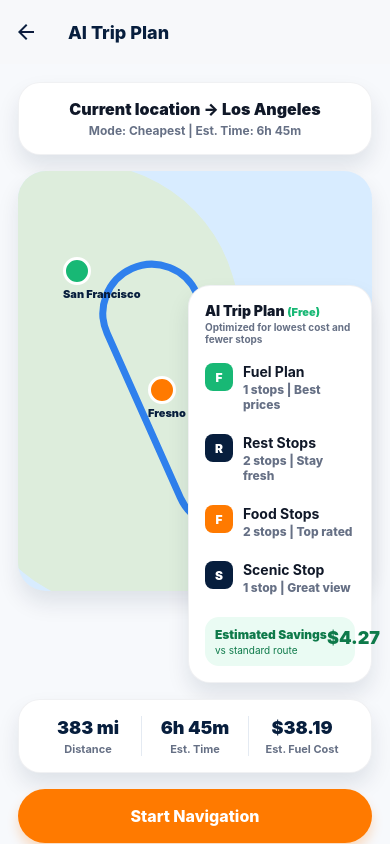
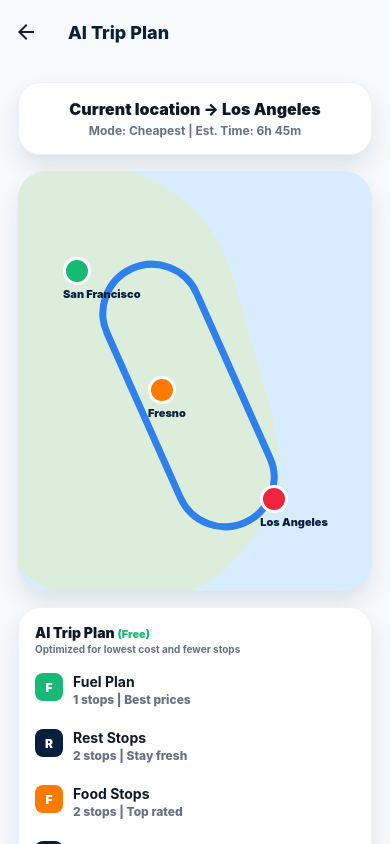
Before and after one commit to saikittu332/waylo-app, a React Native app: screen /TripResults in a window 390 px wide. Built offline with nearby package versions, Linux system fonts and the light colour scheme.

Commit message:
Fix UI and navigation foundations

```diff
--- a/src/navigation/AppNavigator.js
+++ b/src/navigation/AppNavigator.js
@@ -20,10 +20,10 @@ export default function AppNavigator() {
       initialRouteName="Splash"
       screenOptions={{
         headerShadowVisible: false,
-        headerStyle: { backgroundColor: colors.background },
+        headerStyle: { backgroundColor: colors.appBackground },
         headerTintColor: colors.navy,
         headerTitleStyle: { fontWeight: "800" },
-        contentStyle: { backgroundColor: colors.background }
+        contentStyle: { backgroundColor: colors.appBackground }
       }}
     >
       <Stack.Screen name="Splash" component={SplashScreen} options={{ headerShown: false }} />
--- a/src/screens/AssistantNameScreen.js
+++ b/src/screens/AssistantNameScreen.js
@@ -1,5 +1,6 @@
 import React, { useState } from "react";
-import { Pressable, SafeAreaView, StyleSheet, Text, TextInput, View } from "react-native";
+import { Pressable, ScrollView, StyleSheet, Text, TextInput, View } from "react-native";
+import { SafeAreaView } from "react-native-safe-area-context";
 import PrimaryButton from "../components/PrimaryButton";
 import { colors, radii, spacing, typography } from "../constants/theme";
 
@@ -16,7 +17,7 @@ export default function AssistantNameScreen({ navigation }) {
 
   return (
     <SafeAreaView style={styles.safe}>
-      <View style={styles.container}>
+      <ScrollView contentContainerStyle={styles.container} keyboardShouldPersistTaps="handled">
         <Text style={styles.heading}>What would you like to call your assistant?</Text>
         <Text style={styles.copy}>You can personalize the assistant, and Waylo stays as the backup name.</Text>
         <TextInput
@@ -38,18 +39,23 @@ export default function AssistantNameScreen({ navigation }) {
           ))}
         </View>
         <PrimaryButton title="Save Assistant Name" onPress={saveName} />
-      </View>
+      </ScrollView>
     </SafeAreaView>
   );
 }
 
 const styles = StyleSheet.create({
   safe: {
+    backgroundColor: colors.appBackground,
     flex: 1
   },
   container: {
+    alignSelf: "center",
     gap: spacing.md,
-    padding: spacing.lg
+    maxWidth: 430,
+    minHeight: "100%",
+    padding: spacing.lg,
+    width: "100%"
   },
   heading: {
     ...typography.heading,
--- a/src/screens/HomeScreen.js
+++ b/src/screens/HomeScreen.js
@@ -1,5 +1,6 @@
 import React, { useState } from "react";
-import { Pressable, SafeAreaView, ScrollView, StyleSheet, Text, TextInput, View } from "react-native";
+import { Pressable, ScrollView, StyleSheet, Text, TextInput, View } from "react-native";
+import { SafeAreaView } from "react-native-safe-area-context";
 import PremiumCard from "../components/PremiumCard";
 import PrimaryButton from "../components/PrimaryButton";
 import TripModeChip from "../components/TripModeChip";
@@ -26,7 +27,7 @@ export default function HomeScreen({ navigation, route }) {
         </View>
       </View>
 
-      <ScrollView contentContainerStyle={styles.container} showsVerticalScrollIndicator={false}>
+      <ScrollView contentContainerStyle={styles.container} keyboardShouldPersistTaps="handled" showsVerticalScrollIndicator={false}>
         <PremiumCard style={styles.tripCard}>
           <Text style={styles.cardTitle}>Plan Your Trip</Text>
           <TripField label="From" value={from} onChangeText={setFrom} pinColor="#367CFF" />
@@ -45,18 +46,29 @@ export default function HomeScreen({ navigation, route }) {
 
         <View style={styles.sectionHeader}>
           <Text style={styles.sectionTitle}>Recent Trips</Text>
-          <Text style={styles.viewAll}>View all</Text>
+          <Pressable onPress={() => navigation.navigate("TripResults", { assistantName, vehicle, tripRequest: { from, to, mode } })} hitSlop={8}>
+            <Text style={styles.viewAll}>View all</Text>
+          </Pressable>
         </View>
         <PremiumCard style={styles.recentCard}>
-          <RecentTrip title="San Francisco -> Yosemite" date="May 20, 2024" />
+          <RecentTrip title="San Francisco -> Yosemite" date="May 20, 2024" onPress={() => navigation.navigate("TripResults", { assistantName, vehicle, tripRequest: { from: "San Francisco", to: "Yosemite, CA", mode: "Scenic" } })} />
           <View style={styles.listDivider} />
-          <RecentTrip title="Las Vegas -> Grand Canyon" date="May 18, 2024" />
+          <RecentTrip title="Las Vegas -> Grand Canyon" date="May 18, 2024" onPress={() => navigation.navigate("TripResults", { assistantName, vehicle, tripRequest: { from: "Las Vegas", to: "Grand Canyon, AZ", mode: "Comfort" } })} />
         </PremiumCard>
       </ScrollView>
 
       <View style={styles.tabBar}>
         {["Home", "Trips", "Vehicle", "Profile"].map((item) => (
-          <Pressable key={item} style={styles.tabItem}>
+          <Pressable
+            key={item}
+            onPress={() => {
+              if (item === "Home") navigation.navigate("Home", { assistantName, vehicle });
+              if (item === "Trips") navigation.navigate("TripResults", { assistantName, vehicle, tripRequest: { from, to, mode } });
+              if (item === "Vehicle") navigation.navigate("VehicleSetup", { assistantName });
+              if (item === "Profile") navigation.navigate("Paywall");
+            }}
+            style={styles.tabItem}
+          >
             <Text style={[styles.tabIcon, item === "Home" && styles.activeTab]}>*</Text>
             <Text style={[styles.tabLabel, item === "Home" && styles.activeTab]}>{item}</Text>
           </Pressable>
@@ -79,22 +91,23 @@ function TripField({ label, value, onChangeText, pinColor }) {
   );
 }
 
-function RecentTrip({ title, date }) {
+function RecentTrip({ title, date, onPress }) {
   return (
-    <View style={styles.recentTrip}>
+    <Pressable onPress={onPress} style={styles.recentTrip}>
       <View>
         <Text style={styles.recentTitle}>{title}</Text>
         <Text style={styles.recentDate}>{date}</Text>
       </View>
       <Text style={styles.chevron}>{">"}</Text>
-    </View>
+    </Pressable>
   );
 }
 
 const styles = StyleSheet.create({
   safe: {
     backgroundColor: colors.appBackground,
-    flex: 1
+    flex: 1,
+    paddingBottom: 0
   },
   navyHeader: {
     backgroundColor: colors.navy,
@@ -134,7 +147,7 @@ const styles = StyleSheet.create({
     marginTop: -108,
     maxWidth: screen.maxWidth,
     padding: screen.padding,
-    paddingBottom: 110,
+    paddingBottom: spacing.lg,
     width: "100%"
   },
   tripCard: {
@@ -234,13 +247,11 @@ const styles = StyleSheet.create({
     backgroundColor: colors.surface,
     borderTopColor: colors.border,
     borderTopWidth: 1,
-    bottom: 0,
     flexDirection: "row",
     justifyContent: "space-around",
     maxWidth: screen.maxWidth,
-    paddingBottom: spacing.sm,
+    paddingBottom: spacing.md,
     paddingTop: spacing.sm,
-    position: "absolute",
     width: "100%"
   },
   tabItem: {
--- a/src/screens/LoginScreen.js
+++ b/src/screens/LoginScreen.js
@@ -1,5 +1,6 @@
 import React, { useState } from "react";
-import { SafeAreaView, StyleSheet, Text, TextInput, View } from "react-native";
+import { ScrollView, StyleSheet, Text, TextInput, View } from "react-native";
+import { SafeAreaView } from "react-native-safe-area-context";
 import Logo from "../components/Logo";
 import PremiumCard from "../components/PremiumCard";
 import PrimaryButton from "../components/PrimaryButton";
@@ -27,7 +28,7 @@ export default function LoginScreen({ navigation }) {
 
   return (
     <SafeAreaView style={styles.safe}>
-      <View style={styles.container}>
+      <ScrollView contentContainerStyle={styles.container} keyboardShouldPersistTaps="handled" showsVerticalScrollIndicator={false}>
         <Logo size="md" />
         <View style={styles.header}>
           <Text style={styles.heading}>Welcome back!</Text>
@@ -65,7 +66,7 @@ export default function LoginScreen({ navigation }) {
         <Text style={styles.terms}>
           By continuing, you agree to our Terms of Service and Privacy Policy
         </Text>
-      </View>
+      </ScrollView>
     </SafeAreaView>
   );
 }
@@ -77,9 +78,9 @@ const styles = StyleSheet.create({
   },
   container: {
     alignSelf: "center",
-    flex: 1,
     gap: spacing.lg,
     maxWidth: screen.maxWidth,
+    minHeight: "100%",
     padding: screen.padding,
     width: "100%"
   },
@@ -149,7 +150,7 @@ const styles = StyleSheet.create({
     color: colors.mutedLight,
     fontSize: 12,
     lineHeight: 18,
-    marginTop: "auto",
+    marginTop: spacing.xl,
     textAlign: "center"
   }
 });
--- a/src/screens/NavigationScreen.js
+++ b/src/screens/NavigationScreen.js
@@ -1,7 +1,7 @@
 import React from "react";
-import { SafeAreaView, StyleSheet, Text, View } from "react-native";
+import { Pressable, StyleSheet, Text, View } from "react-native";
+import { SafeAreaView } from "react-native-safe-area-context";
 import PremiumCard from "../components/PremiumCard";
-import PrimaryButton from "../components/PrimaryButton";
 import StatItem from "../components/StatItem";
 import { colors, radii, screen, shadows, spacing } from "../constants/theme";
 import { formatHours } from "../utils/tripCalculator";
@@ -50,7 +50,9 @@ export default function NavigationScreen({ navigation, route }) {
               <StatItem compact label="arrival" value="6:45" />
               <StatItem compact label="hrs" value={formatHours(routeSummary?.durationHours || 6.75)} />
               <StatItem compact label="mi" value={`${routeSummary?.distanceMiles || 383}`} />
-              <PrimaryButton title="End" variant="danger" onPress={() => navigation.navigate("TripSummary", { tripPlan })} />
+              <Pressable onPress={() => navigation.navigate("TripSummary", { tripPlan })} style={styles.endButton}>
+                <Text style={styles.endButtonText}>End</Text>
+              </Pressable>
             </View>
           </PremiumCard>
         </View>
@@ -186,7 +188,7 @@ const styles = StyleSheet.create({
   },
   controls: {
     gap: spacing.sm,
-    marginTop: 230,
+    marginTop: "auto",
     width: 60
   },
   floatControl: {
@@ -262,5 +264,17 @@ const styles = StyleSheet.create({
     flexDirection: "row",
     gap: spacing.sm,
     marginTop: spacing.sm
+  },
+  endButton: {
+    alignItems: "center",
+    backgroundColor: colors.red,
+    borderRadius: radii.md,
+    height: 54,
+    justifyContent: "center",
+    width: 64
+  },
+  endButtonText: {
+    color: colors.surface,
+    fontWeight: "900"
   }
 });
--- a/src/screens/PaywallScreen.js
+++ b/src/screens/PaywallScreen.js
@@ -1,7 +1,8 @@
 import React, { useState } from "react";
-import { SafeAreaView, StyleSheet, Text, View } from "react-native";
+import { ScrollView, StyleSheet, Text, View } from "react-native";
+import { SafeAreaView } from "react-native-safe-area-context";
 import PrimaryButton from "../components/PrimaryButton";
-import { colors, radii, shadows, spacing, typography } from "../constants/theme";
+import { colors, radii, screen, shadows, spacing, typography } from "../constants/theme";
 import { setMockPremium } from "../services/subscriptionService";
 
 export default function PaywallScreen({ navigation }) {
@@ -14,7 +15,7 @@ export default function PaywallScreen({ navigation }) {
 
   return (
     <SafeAreaView style={styles.safe}>
-      <View style={styles.container}>
+      <ScrollView contentContainerStyle={styles.container} showsVerticalScrollIndicator={false}>
         <Text style={styles.heading}>Upgrade to Waylo Premium</Text>
         <View style={styles.planRow}>
           <PlanCard title="Free" price="$0" items={["Basic route", "1 fuel suggestion"]} />
@@ -27,7 +28,7 @@ export default function PaywallScreen({ navigation }) {
         </View>
         <PrimaryButton title={upgraded ? "Premium Enabled" : "Upgrade to Premium"} onPress={upgrade} />
         <PrimaryButton title="Back to Trip" variant="secondary" onPress={() => navigation.goBack()} />
-      </View>
+      </ScrollView>
     </SafeAreaView>
   );
 }
@@ -46,21 +47,29 @@ function PlanCard({ title, price, items, featured }) {
 
 const styles = StyleSheet.create({
   safe: {
+    backgroundColor: colors.appBackground,
     flex: 1
   },
   container: {
+    alignSelf: "center",
     gap: spacing.lg,
-    padding: spacing.lg
+    maxWidth: screen.maxWidth,
+    minHeight: "100%",
+    padding: spacing.lg,
+    paddingBottom: spacing.xl * 2,
+    width: "100%"
   },
   heading: typography.heading,
   planRow: {
     flexDirection: "row",
+    flexWrap: "wrap",
     gap: spacing.md
   },
   card: {
     backgroundColor: colors.surface,
     borderRadius: radii.lg,
-    flex: 1,
+    flexBasis: 150,
+    flexGrow: 1,
     gap: spacing.sm,
     minHeight: 280,
     padding: spacing.md,
--- a/src/screens/SplashScreen.js
+++ b/src/screens/SplashScreen.js
@@ -1,5 +1,6 @@
 import React from "react";
-import { SafeAreaView, StyleSheet, Text, View } from "react-native";
+import { Pressable, StyleSheet, Text, View } from "react-native";
+import { SafeAreaView } from "react-native-safe-area-context";
 import Logo from "../components/Logo";
 import PrimaryButton from "../components/PrimaryButton";
 import { colors, radii, screen, spacing } from "../constants/theme";
@@ -27,7 +28,9 @@ export default function SplashScreen({ navigation }) {
 
           <View style={styles.actions}>
             <PrimaryButton title="Get Started" onPress={() => navigation.navigate("Login")} />
-            <Text style={styles.loginText}>Login / Sign up</Text>
+            <Pressable onPress={() => navigation.navigate("Login")} style={styles.loginLink}>
+              <Text style={styles.loginText}>Login / Sign up</Text>
+            </Pressable>
           </View>
         </View>
       </SafeAreaView>
@@ -151,5 +154,10 @@ const styles = StyleSheet.create({
     fontSize: 15,
     fontWeight: "800",
     textAlign: "center"
+  },
+  loginLink: {
+    alignItems: "center",
+    minHeight: 36,
+    justifyContent: "center"
   }
 });
--- a/src/screens/StopDetailsScreen.js
+++ b/src/screens/StopDetailsScreen.js
@@ -1,5 +1,6 @@
 import React from "react";
-import { SafeAreaView, ScrollView, StyleSheet, Text, View } from "react-native";
+import { ScrollView, StyleSheet, Text, View } from "react-native";
+import { SafeAreaView } from "react-native-safe-area-context";
 import PremiumCard from "../components/PremiumCard";
 import PrimaryButton from "../components/PrimaryButton";
 import { colors, radii, screen, shadows, spacing, typography } from "../constants/theme";
@@ -78,7 +79,7 @@ const styles = StyleSheet.create({
     alignSelf: "center",
     gap: spacing.md,
     maxWidth: screen.maxWidth,
-    paddingBottom: spacing.xl,
+    paddingBottom: spacing.xl * 2,
     width: "100%"
   },
   hero: {
--- a/src/screens/TripResultsScreen.js
+++ b/src/screens/TripResultsScreen.js
@@ -1,9 +1,11 @@
 import React, { useEffect, useState } from "react";
-import { SafeAreaView, ScrollView, StyleSheet, Text, View } from "react-native";
+import { ScrollView, StyleSheet, Text, View } from "react-native";
+import { SafeAreaView } from "react-native-safe-area-context";
 import InsightCard from "../components/InsightCard";
 import PremiumCard from "../components/PremiumCard";
 import PrimaryButton from "../components/PrimaryButton";
 import StatItem from "../components/StatItem";
+import StopCard from "../components/StopCard";
 import { colors, radii, screen, shadows, spacing } from "../constants/theme";
 import { defaultVehicle } from "../data/mockVehicleSpecs";
 import { planTrip } from "../services/api";
@@ -28,7 +30,7 @@ export default function TripResultsScreen({ navigation, route }) {
     );
   }
 
-  const { route: plannedRoute, ruleBasedPlan, insights } = tripPlan;
+  const { route: plannedRoute, ruleBasedPlan, insights, stops } = tripPlan;
   const destination = plannedRoute.to || "Los Angeles, CA";
   const routeLabel = `${plannedRoute.from === "Current Location" ? "San Francisco" : plannedRoute.from} -> ${destination.replace(", CA", "")}`;
 
@@ -64,6 +66,13 @@ export default function TripResultsScreen({ navigation, route }) {
           </View>
         </PremiumCard>
 
+        <PremiumCard style={styles.stopsCard}>
+          <Text style={styles.stopsTitle}>Recommended Stops</Text>
+          {stops.map((stop) => (
+            <StopCard key={stop.id} stop={stop} onPress={() => navigation.navigate("StopDetails", { stop })} />
+          ))}
+        </PremiumCard>
+
         <PremiumCard style={styles.summaryBar}>
           <StatItem label="Distance" value={`${plannedRoute.distanceMiles} mi`} />
           <View style={styles.divider} />
@@ -97,7 +106,7 @@ const styles = StyleSheet.create({
     gap: spacing.md,
     maxWidth: screen.maxWidth,
     padding: screen.padding,
-    paddingBottom: spacing.xl,
+    paddingBottom: spacing.xl * 2,
     width: "100%"
   },
   loading: {
@@ -180,8 +189,7 @@ const styles = StyleSheet.create({
   planCard: {
     alignSelf: "flex-end",
     gap: 2,
-    marginTop: -322,
-    width: "52%"
+    width: "100%"
   },
   planTitle: {
     color: colors.text,
@@ -225,6 +233,14 @@ const styles = StyleSheet.create({
     alignItems: "center",
     flexDirection: "row"
   },
+  stopsCard: {
+    gap: spacing.md
+  },
+  stopsTitle: {
+    color: colors.text,
+    fontSize: 16,
+    fontWeight: "900"
+  },
   divider: {
     backgroundColor: colors.border,
     height: 40,
--- a/src/screens/TripSummaryScreen.js
+++ b/src/screens/TripSummaryScreen.js
@@ -1,5 +1,6 @@
 import React from "react";
-import { SafeAreaView, ScrollView, StyleSheet, Text, View } from "react-native";
+import { ScrollView, StyleSheet, Text, View } from "react-native";
+import { SafeAreaView } from "react-native-safe-area-context";
 import PremiumCard from "../components/PremiumCard";
 import PrimaryButton from "../components/PrimaryButton";
 import { colors, radii, screen, spacing, typography } from "../constants/theme";
@@ -90,7 +91,7 @@ const styles = StyleSheet.create({
     marginTop: -64,
     maxWidth: screen.maxWidth,
     padding: screen.padding,
-    paddingBottom: spacing.xl,
+    paddingBottom: spacing.xl * 2,
     width: "100%"
   },
   summaryCard: {
--- a/src/screens/VehicleSetupScreen.js
+++ b/src/screens/VehicleSetupScreen.js
@@ -1,5 +1,6 @@
 import React, { useState } from "react";
-import { Pressable, SafeAreaView, ScrollView, StyleSheet, Text, TextInput, View } from "react-native";
+import { Pressable, ScrollView, StyleSheet, Text, TextInput, View } from "react-native";
+import { SafeAreaView } from "react-native-safe-area-context";
 import PremiumCard from "../components/PremiumCard";
 import PrimaryButton from "../components/PrimaryButton";
 import StatItem from "../components/StatItem";
@@ -23,7 +24,7 @@ export default function VehicleSetupScreen({ navigation, route }) {
 
   return (
     <SafeAreaView style={styles.safe}>
-      <ScrollView contentContainerStyle={styles.container} showsVerticalScrollIndicator={false}>
+      <ScrollView contentContainerStyle={styles.container} keyboardShouldPersistTaps="handled" showsVerticalScrollIndicator={false}>
         <Text style={styles.heading}>Let's add your vehicle</Text>
 
         <View>
@@ -31,7 +32,9 @@ export default function VehicleSetupScreen({ navigation, route }) {
           <View style={styles.searchBox}>
             <Text style={styles.searchIcon}>Q</Text>
             <TextInput value={search} onChangeText={setSearch} style={styles.searchInput} />
-            <Text style={styles.clear}>x</Text>
+            <Pressable onPress={() => setSearch("")} hitSlop={8}>
+              <Text style={styles.clear}>x</Text>
+            </Pressable>
           </View>
         </View>
 
@@ -102,7 +105,7 @@ const styles = StyleSheet.create({
     gap: spacing.md,
     maxWidth: screen.maxWidth,
     padding: screen.padding,
-    paddingBottom: spacing.xl,
+    paddingBottom: spacing.xl * 2,
     width: "100%"
   },
   heading: typography.heading,
```
